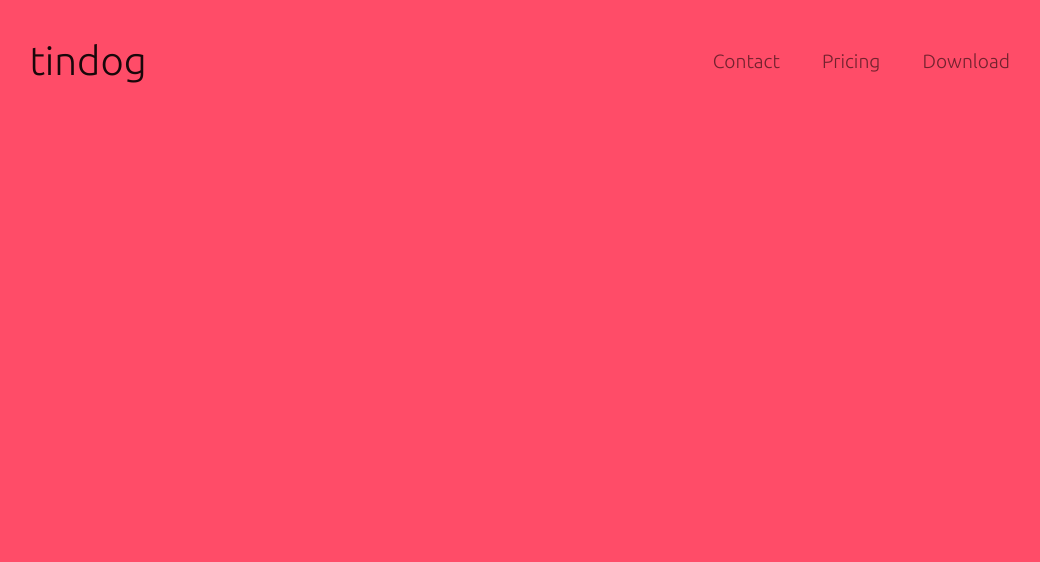
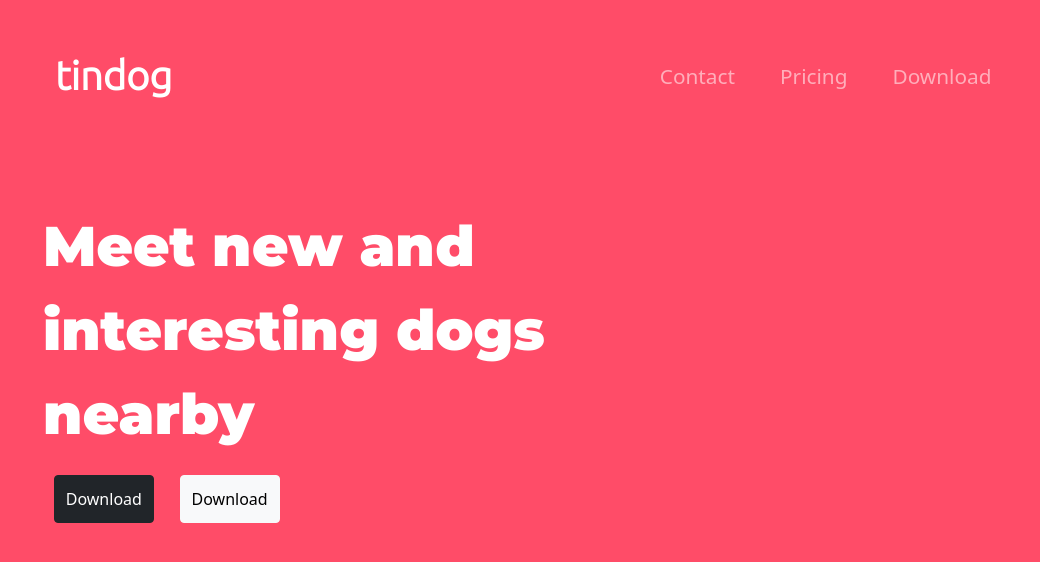
Before and after one commit to saikrishnadas/TinDog, a plain HTML site: page index.html in a window 1280 px wide. Shown: the whole page, without its empty margins (149-1189 px from the left). Drawn offline with nearby package versions, Linux system fonts and the light colour scheme.

Commit message:
added title and working on button

```diff
--- a/index.html
+++ b/index.html
@@ -5,15 +5,20 @@
     <title></title>
     <link rel="preconnect" href="https://fonts.gstatic.com">
     <link href="https://fonts.googleapis.com/css2?family=Ubuntu:wght@300&display=swap" rel="stylesheet">
+    <link href="https://fonts.googleapis.com/css2?family=Montserrat:wght@900&display=swap" rel="stylesheet">
     <link href="https://cdn.jsdelivr.net/npm/bootstrap@5.0.0-beta3/dist/css/bootstrap.min.css" rel="stylesheet" integrity="sha384-eOJMYsd53ii+scO/bJGFsiCZc+5NDVN2yr8+0RDqr0Ql0h+rP48ckxlpbzKgwra6" crossorigin="anonymous">
+    <link rel="stylesheet" href="styles.css">
     <script src="https://cdn.jsdelivr.net/npm/bootstrap@5.0.0-beta3/dist/js/bootstrap.bundle.min.js" integrity="sha384-JEW9xMcG8R+pH31jmWH6WWP0WintQrMb4s7ZOdauHnUtxwoG2vI5DkLtS3qm9Ekf" crossorigin="anonymous"></script>
-    <link rel="stylesheet" href="styles.css">
+    <script src="https://kit.fontawesome.com/0b1f08b849.js" crossorigin="anonymous"></script>
+
+    <script src="https://code.jquery.com/jquery-3.5.1.slim.min.js" integrity="sha384-DfXdz2htPH0lsSSs5nCTpuj/zy4C+OGpamoFVy38MVBnE+IbbVYUew+OrCXaRkfj" crossorigin="anonymous"></script>
+
   </head>
   <body>
   <!--Navbar-->
   <section id="title">
 
-  <nav class="navbar navbar-expand-lg navbar-light">
+  <nav class="navbar navbar-expand-lg navbar-dark">
   <div class="container-fluid">
     <a class="navbar-brand" href="#">tindog</a>
     <div class="collapse navbar-collapse" id="navbarSupportedContent">
@@ -32,6 +37,11 @@
     </div>
   </div>
 </nav>
+<div class="content">
+  <h1>Meet new and interesting dogs nearby</h1>
+  <button type="button" class="btn btn-dark">Download</button>
+  <button type="button" class="btn btn-light">Download</button>
+</div>
 </section>
 
   </body>
--- a/styles.css
+++ b/styles.css
@@ -4,18 +4,36 @@ body{
 
 /* Navbar */
 .navbar{
-  padding: 2% 13%;
-  font-family: 'Ubuntu', sans-serif;
-
+  padding: 3% 15% 7%;
 }
 
 .navbar-brand{
+  font-family: 'Ubuntu', sans-serif;
   font-size: 2.5rem;
-  font-weight: 500;
+  font-weight: bold;
 
 }
 
 .nav-item{
-  font-size: 1.2rem;
+  font-size: 1.3rem;
   margin: 5%;
 }
+
+/* Content */
+.content{
+  padding-left: 15%;
+}
+
+.content h1{
+  font-family: 'Montserrat', sans-serif;
+  font-size:3.5rem;
+  line-height: 1.5;
+  width:50%;
+  color: white;
+}
+
+.content button {
+  margin: 1%;
+  padding: 1%;
+  text-align: center;
+}
```
